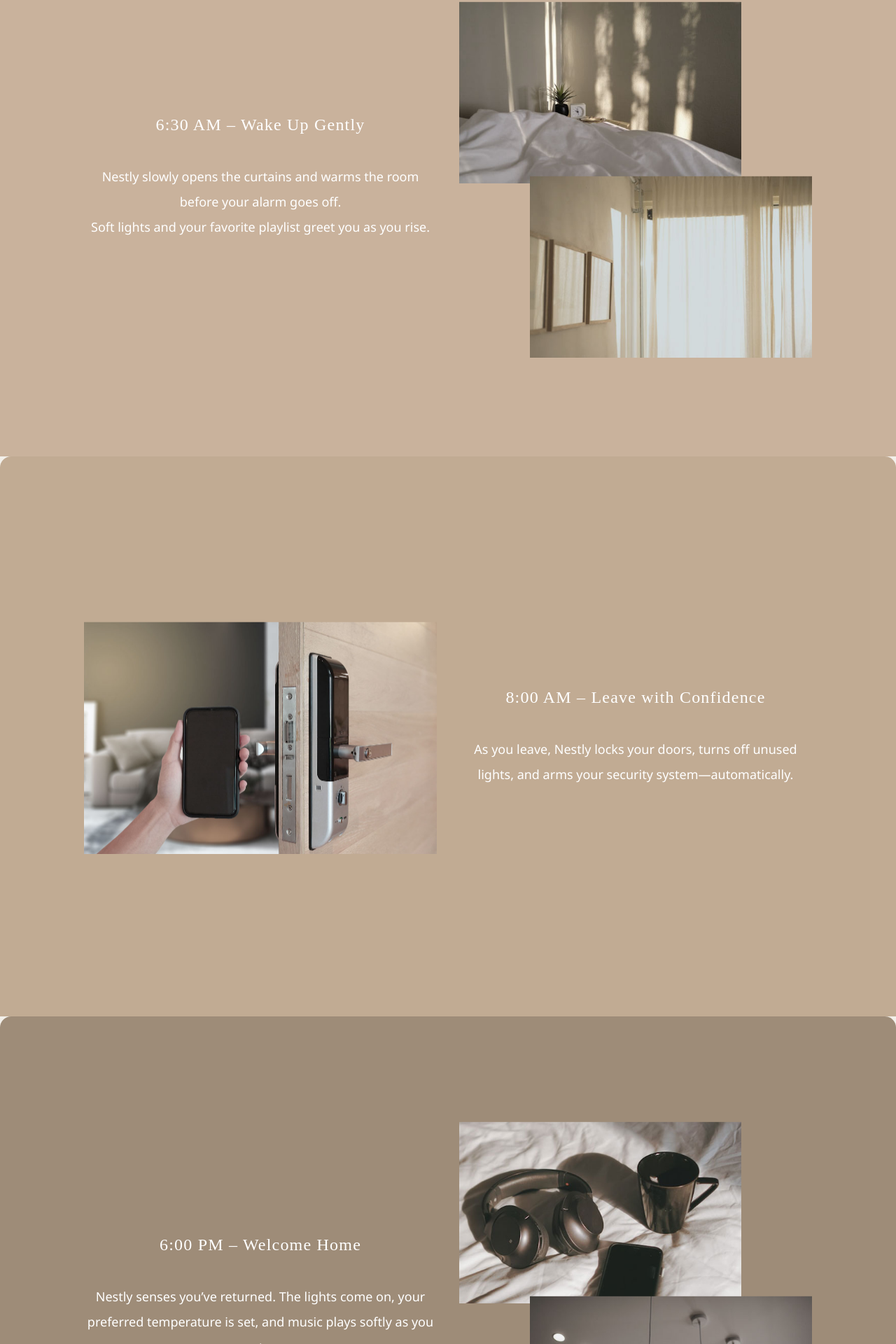
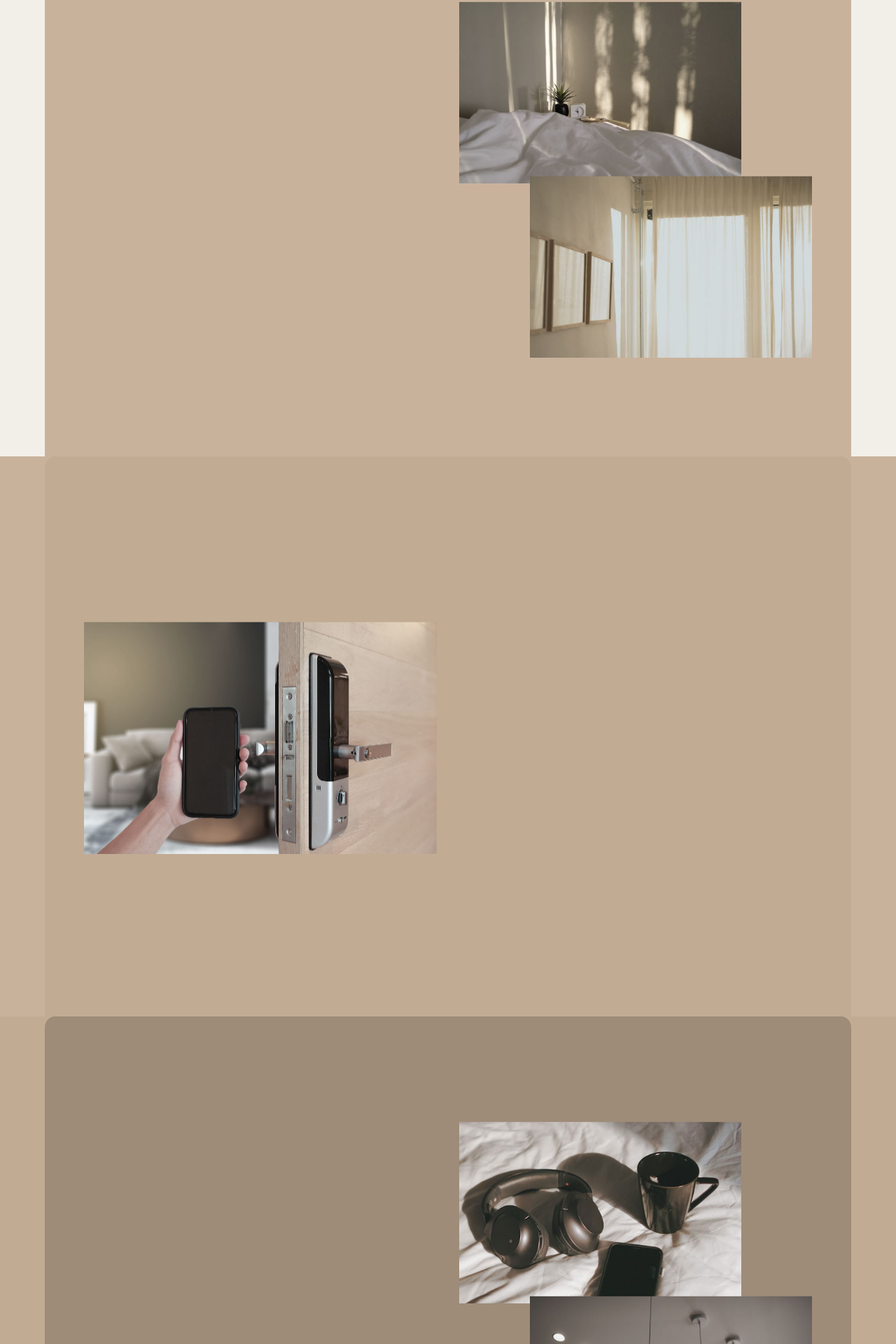
Before and after one commit to kyoko-nr/nestly-home, a Vue app: page / in a window 1280 px wide. Shown: the part 2671-4591 px from the top of the page at 70% size. Built offline with nearby package versions, Linux system fonts and the light colour scheme; a web font is replaced by a local one.

Commit message:
add animation for experience

```diff
--- a/src/components/experience/ExperienceComponent.vue
+++ b/src/components/experience/ExperienceComponent.vue
@@ -8,7 +8,7 @@ import NightExperience from "./NightExperience.vue";
 <template>
   <section
     id="experience"
-    class="pt-[120px]"
+    class="relative pt-[120px]"
   >
     <MorningExperience />
     <LeaveExperience />
--- a/src/components/experience/HomeExperience.vue
+++ b/src/components/experience/HomeExperience.vue
@@ -1,19 +1,36 @@
 <script setup lang="ts">
 import ExperienceFrame from "./parts/ExperienceFrame.vue";
-import ExperienceDescription from "./parts/ExperienceDescription.vue";
 import Home01 from "@/assets/images/experience/home_01.jpg";
 import Home02 from "@/assets/images/experience/home_02.jpg";
 import AnimationImage from "./parts/AnimationImage.vue";
+import ExperienceTitle from "./parts/ExperienceTitle.vue";
+import ExperienceText from "./parts/ExperienceText.vue";
+
+const className = "js-home-ex";
+const texts = [
+  "Nestly senses you’ve returned.",
+  "The lights come on, your preferred temperature is set,",
+  "and music plays softly as you enter.",
+];
 </script>
 
 <template>
-  <ExperienceFrame color="mochaBeige">
-    <ExperienceDescription title="6:00 PM – Welcome Home">
-      <p>
-        Nestly senses you’ve returned. The lights come on, your preferred
-        temperature is set, and music plays softly as you enter.
-      </p>
-    </ExperienceDescription>
+  <ExperienceFrame
+    color="mochaBeige"
+    prev-color="yellowBeige"
+  >
+    <div class="relative">
+      <div class="absolute top-1/2 w-full -translate-y-1/2 text-white">
+        <ExperienceTitle
+          title="6:00 PM – Welcome Home"
+          :class-name="className"
+        />
+        <ExperienceText
+          :texts="texts"
+          :class-name="className"
+        />
+      </div>
+    </div>
     <div class="relative">
       <div class="absolute top-1/2 w-[80%] -translate-y-[calc(100%-10px)]">
         <AnimationImage
--- a/src/components/experience/LeaveExperience.vue
+++ b/src/components/experience/LeaveExperience.vue
@@ -1,12 +1,23 @@
 <script setup lang="ts">
 import ExperienceFrame from "./parts/ExperienceFrame.vue";
-import ExperienceDescription from "./parts/ExperienceDescription.vue";
 import Leave01 from "@/assets/images/experience/leave_01.jpg";
 import AnimationImage from "./parts/AnimationImage.vue";
+import ExperienceTitle from "./parts/ExperienceTitle.vue";
+import ExperienceText from "./parts/ExperienceText.vue";
+
+const className = "js-leave-ex";
+const texts = [
+  "As you leave, Nestly locks your doors,",
+  "turns off unused lights,",
+  "and arms your security system—automatically.",
+];
 </script>
 
 <template>
-  <ExperienceFrame color="yellowBeige">
+  <ExperienceFrame
+    color="yellowBeige"
+    prev-color="orangeBeige"
+  >
     <div class="relative">
       <div class="absolute top-1/2 w-[100%] -translate-y-1/2">
         <AnimationImage
@@ -16,11 +27,17 @@ import AnimationImage from "./parts/AnimationImage.vue";
         />
       </div>
     </div>
-    <ExperienceDescription title="8:00 AM – Leave with Confidence">
-      <p>
-        As you leave, Nestly locks your doors, turns off unused lights, and arms
-        your security system—automatically.
-      </p>
-    </ExperienceDescription>
+    <div class="relative">
+      <div class="absolute top-1/2 w-full -translate-y-1/2 text-white">
+        <ExperienceTitle
+          title="8:00 AM – Leave with Confidence"
+          :class-name="className"
+        />
+        <ExperienceText
+          :texts="texts"
+          :class-name="className"
+        />
+      </div>
+    </div>
   </ExperienceFrame>
 </template>
--- a/src/components/experience/MorningExperience.vue
+++ b/src/components/experience/MorningExperience.vue
@@ -1,20 +1,36 @@
 <script setup lang="ts">
 import ExperienceFrame from "./parts/ExperienceFrame.vue";
-import ExperienceDescription from "./parts/ExperienceDescription.vue";
 import Morning01 from "@/assets/images/experience/morning_01.jpg";
 import Morning02 from "@/assets/images/experience/morning_02.jpg";
 import AnimationImage from "./parts/AnimationImage.vue";
+import ExperienceTitle from "./parts/ExperienceTitle.vue";
+import ExperienceText from "./parts/ExperienceText.vue";
+
+const className = "js-morning-ex";
+const morningText = [
+  "Nestly slowly opens the curtains",
+  "and warms the room before your alarm goes off.",
+  "Soft lights and your favorite playlist greet you as you rise.",
+];
 </script>
 
 <template>
-  <ExperienceFrame color="orangeBeige">
-    <ExperienceDescription title="6:30 AM – Wake Up Gently">
-      <p>
-        Nestly slowly opens the curtains and warms the room before your alarm
-        goes off.<br />Soft lights and your favorite playlist greet you as you
-        rise.
-      </p>
-    </ExperienceDescription>
+  <ExperienceFrame
+    color="orangeBeige"
+    prev-color="beige"
+  >
+    <div class="relative">
+      <div class="absolute top-1/2 w-full -translate-y-1/2 text-white">
+        <ExperienceTitle
+          title="6:30 AM – Wake Up Gently"
+          :class-name="className"
+        />
+        <ExperienceText
+          :texts="morningText"
+          :class-name="className"
+        />
+      </div>
+    </div>
     <div class="relative">
       <div class="absolute top-1/2 w-[80%] -translate-y-[calc(100%-10px)]">
         <AnimationImage
--- a/src/components/experience/NightExperience.vue
+++ b/src/components/experience/NightExperience.vue
@@ -1,12 +1,24 @@
 <script setup lang="ts">
 import ExperienceFrame from "./parts/ExperienceFrame.vue";
-import ExperienceDescription from "./parts/ExperienceDescription.vue";
 import Night01 from "@/assets/images/experience/night_01.jpg";
 import AnimationImage from "./parts/AnimationImage.vue";
+import ExperienceTitle from "./parts/ExperienceTitle.vue";
+import ExperienceText from "./parts/ExperienceText.vue";
+
+const className = "js-night-ex";
+const texts = [
+  "Activate “Good Night” mode:",
+  "Lights dim, doors lock, blinds close,",
+  "and your home prepares for sleep.",
+];
 </script>
 
 <template>
-  <ExperienceFrame color="mochaBrown">
+  <ExperienceFrame
+    color="mochaBrown"
+    prev-color="mochaBeige"
+    :pin="false"
+  >
     <div class="relative">
       <div class="absolute top-1/2 w-[100%] -translate-y-1/2">
         <AnimationImage
@@ -16,11 +28,17 @@ import AnimationImage from "./parts/AnimationImage.vue";
         />
       </div>
     </div>
-    <ExperienceDescription title="10:30 PM – Wind Down Effortlessly">
-      <p>
-        Activate “Good Night” mode: Lights dim, doors lock, blinds close, and
-        your home prepares for sleep.
-      </p>
-    </ExperienceDescription>
+    <div class="relative">
+      <div class="absolute top-1/2 w-full -translate-y-1/2 text-white">
+        <ExperienceTitle
+          title="10:30 PM – Wind Down Effortlessly"
+          :class-name="className"
+        />
+        <ExperienceText
+          :texts="texts"
+          :class-name="className"
+        />
+      </div>
+    </div>
   </ExperienceFrame>
 </template>
--- a/src/components/experience/parts/ExperienceDescription.vue
+++ /dev/null
@@ -1,16 +0,0 @@
-<script setup lang="ts">
-const { title } = defineProps<{ title: string }>();
-</script>
-
-<template>
-  <div class="relative">
-    <div class="absolute top-1/2 -translate-y-1/2 text-white">
-      <h3 class="font-accent mb-10 text-center text-2xl tracking-wider">
-        {{ title }}
-      </h3>
-      <p class="text-center text-lg leading-[2]">
-        <slot></slot>
-      </p>
-    </div>
-  </div>
-</template>
--- a/src/components/experience/parts/ExperienceFrame.vue
+++ b/src/components/experience/parts/ExperienceFrame.vue
@@ -1,33 +1,98 @@
 <script setup lang="ts">
+import { onMounted, useTemplateRef } from "vue";
 import gsap from "gsap";
-import { onMounted } from "vue";
+
 type Colors =
+  | "beige"
   | "orangeBeige"
   | "yellowBeige"
   | "mochaBeige"
   | "mochaBrown"
   | "yellowBrown";
 
-const { color } = defineProps<{ color: Colors }>();
-
 const bgColor = {
-  orangeBeige: "bg-orange-beige",
-  yellowBeige: "bg-yellow-beige",
-  mochaBeige: "bg-mocha-beige",
-  mochaBrown: "bg-mocha-brown",
-  yellowBrown: "bg-yellow-brown",
+  beige: "bg-beige before:bg-beige",
+  orangeBeige: "bg-orange-beige before:bg-orange-beige",
+  yellowBeige: "bg-yellow-beige before:bg-yellow-beige",
+  mochaBeige: "bg-mocha-beige before:bg-mocha-beige",
+  mochaBrown: "bg-mocha-brown before:bg-mocha-brown",
+  yellowBrown: "bg-yellow-brown before:bg-yellow-brown",
 } as Record<Colors, string>;
 
-onMounted(() => {});
+const {
+  color,
+  prevColor,
+  pin = true,
+} = defineProps<{ color: Colors; prevColor: Colors; pin?: boolean }>();
+
+const content = useTemplateRef("content");
+const frame = useTemplateRef("frame");
+
+onMounted(() => {
+  // scaling animation
+  gsap.fromTo(
+    frame.value,
+    {
+      scaleX: 0.9,
+    },
+    {
+      scaleX: 1,
+      scrollTrigger: {
+        trigger: frame.value,
+        start: "top bottom",
+        end: "top 20%",
+        toggleActions: "play none none reverse",
+        scrub: true,
+      },
+    },
+  );
+  // pin animation
+  gsap.to(content.value, {
+    scrollTrigger: {
+      trigger: content.value,
+      start: "top top",
+      end: "+=100%",
+      toggleActions: "play none none reverse",
+      scrub: true,
+      pin: pin,
+    },
+  });
+});
 </script>
 
 <template>
-  <div
-    class="h-screen w-full rounded-t-2xl"
-    :class="bgColor[color]"
-  >
-    <div class="relative grid h-full grid-cols-2 gap-8 px-[120px]">
-      <slot></slot>
+  <div class="h-screen w-full">
+    <div
+      ref="content"
+      class="relative h-screen w-full"
+      :class="bgColor[prevColor]"
+    >
+      <div class="h-full w-full">
+        <div
+          ref="frame"
+          class="custom-bg h-full w-full rounded-t-2xl"
+          :class="bgColor[color]"
+        ></div>
+        <div class="absolute top-0 left-0 h-full w-full">
+          <div class="relative grid h-full grid-cols-2 gap-8 px-[120px]">
+            <slot></slot>
+          </div>
+        </div>
+      </div>
     </div>
   </div>
 </template>
+
+<style lang="css" scoped>
+.custom-bg {
+  &::before {
+    content: "";
+    position: absolute;
+    bottom: 0;
+    left: 0;
+    width: 100%;
+    height: 50%;
+    translate: 0 50%;
+  }
+}
+</style>
--- /dev/null
+++ b/src/components/experience/parts/ExperienceText.vue
@@ -0,0 +1,20 @@
+<script setup lang="ts">
+import AnimationText from "../../parts/AnimationText.vue";
+const { texts, className } = defineProps<{
+  texts: string[];
+  className: string;
+}>();
+</script>
+
+<template>
+  <p
+    class="js-morning-ex-description grid grid-cols-1 gap-y-[10px] text-center text-lg leading-[1.5]"
+    :class="`${className}-description`"
+  >
+    <AnimationText
+      :texts="texts"
+      :wrapper-class-name="`${className}-description`"
+      :text-class-name="`${className}-description-text`"
+    />
+  </p>
+</template>
--- /dev/null
+++ b/src/components/experience/parts/ExperienceTitle.vue
@@ -0,0 +1,20 @@
+<script setup lang="ts">
+import AnimationText from "../../parts/AnimationText.vue";
+const { title, className } = defineProps<{
+  title: string;
+  className: string;
+}>();
+</script>
+
+<template>
+  <h3
+    class="font-accent mb-10 text-center text-2xl tracking-wider"
+    :class="`${className}-title`"
+  >
+    <AnimationText
+      :texts="[title]"
+      :wrapper-class-name="`${className}-title`"
+      :text-class-name="`${className}-title-text`"
+    />
+  </h3>
+</template>
--- a/src/components/faq/FaqComponent.vue
+++ b/src/components/faq/FaqComponent.vue
@@ -32,7 +32,7 @@ const productFAQs = [
 <template>
   <section
     id="faqs"
-    class="p-[120px]"
+    class="z-index-1 bg-beige relative p-[120px]"
   >
     <h2 class="font-accent mb-20 text-center text-4xl tracking-wider">
       Got questions? Nestly’s got answers.
--- a/src/components/parts/AnimationText.vue
+++ b/src/components/parts/AnimationText.vue
@@ -22,7 +22,7 @@ onMounted(() => {
       stagger: 0.1,
       scrollTrigger: {
         trigger: `.${wrapperClassName}`,
-        start: "top 70%",
+        start: "top 80%",
         toggleActions: "play none none none",
       },
     },
@@ -34,7 +34,7 @@ onMounted(() => {
   <span
     v-for="(text, index) in texts"
     :key="index"
-    class="overflow-hidden"
+    class="inline-block overflow-hidden"
   >
     <span
       class="inline-block"
```
